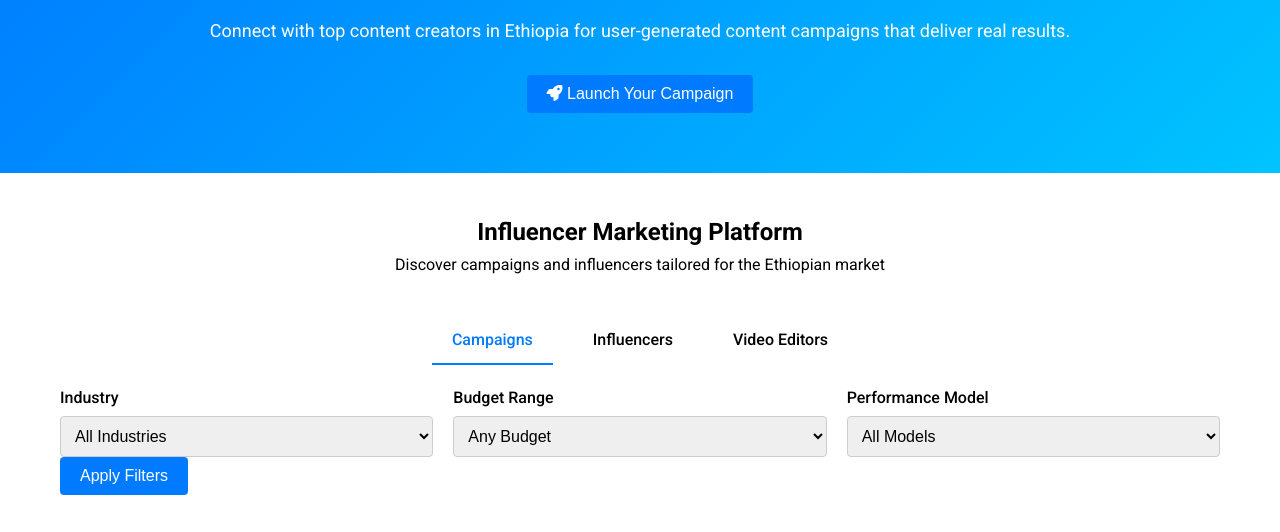
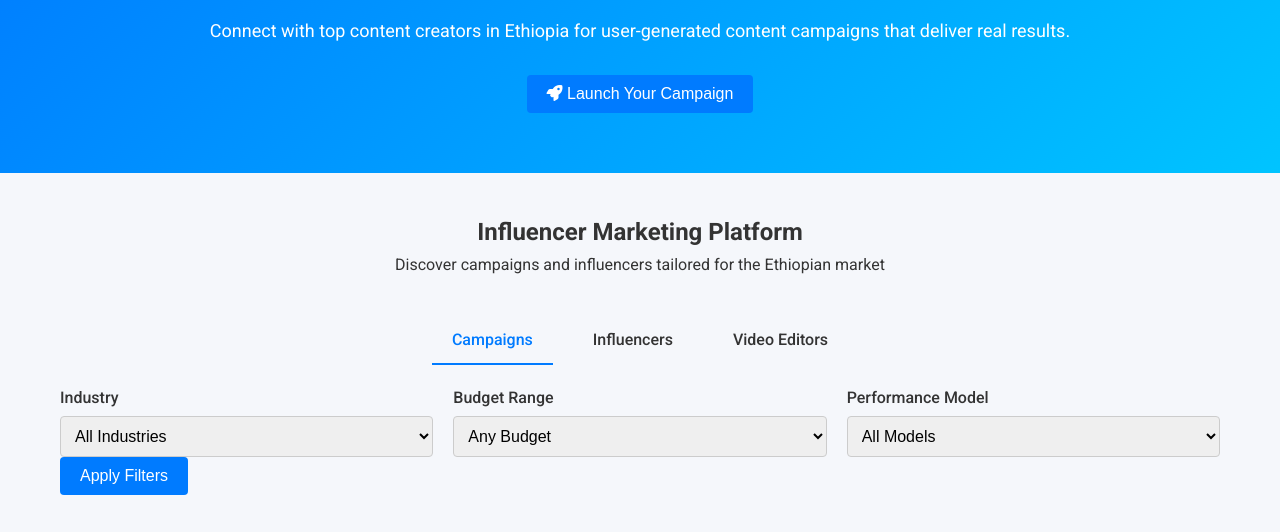
Before and after one commit to habtamu-tamere/flow3, a website: page public/index.html in a window 1280 px wide. Shown: the part 201-733 px from the top of the page. Drawn offline with Linux system fonts and the light colour scheme; no server answers.

Commit message:
Update styles.css

```diff
--- a/public/styles.css
+++ b/public/styles.css
@@ -20,18 +20,18 @@
         box-sizing: border-box;
     }
 
-/*     body {
+    body {
         font-family: 'Roboto', sans-serif;
         background-color: #f5f7fb;
         color: #333;
         line-height: 1.6;
-    } */
-body {
+    }
+/* body {
     font-family: 'Roboto', sans-serif;
     margin: 0;
     padding: 0;
     line-height: 1.6;
-}
+} */
 
 /*     .container {
         width: 100%;
```
